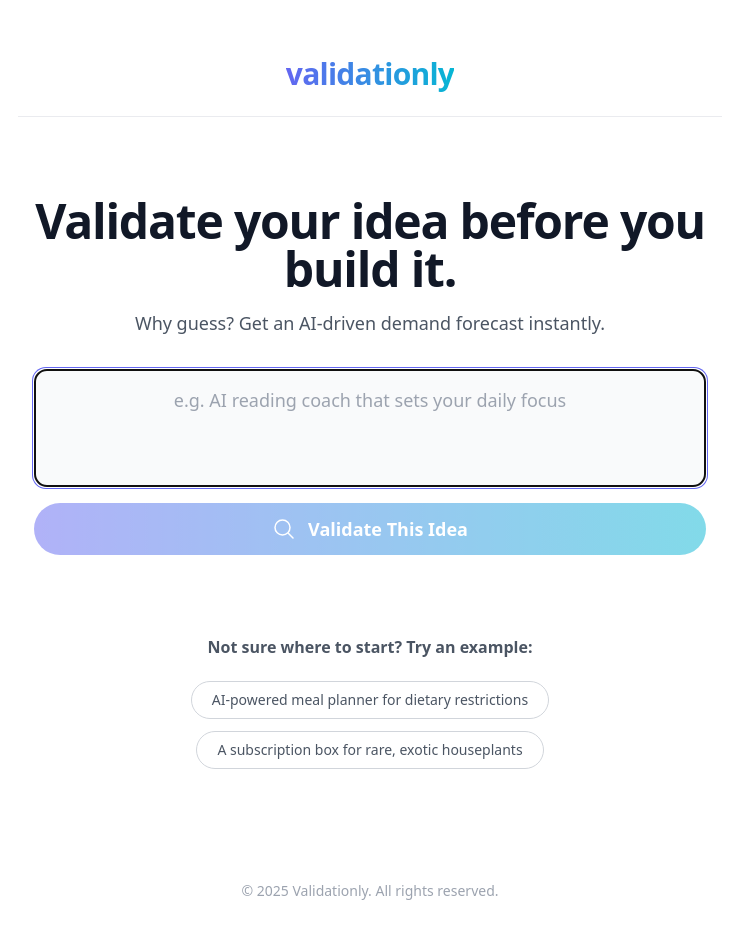
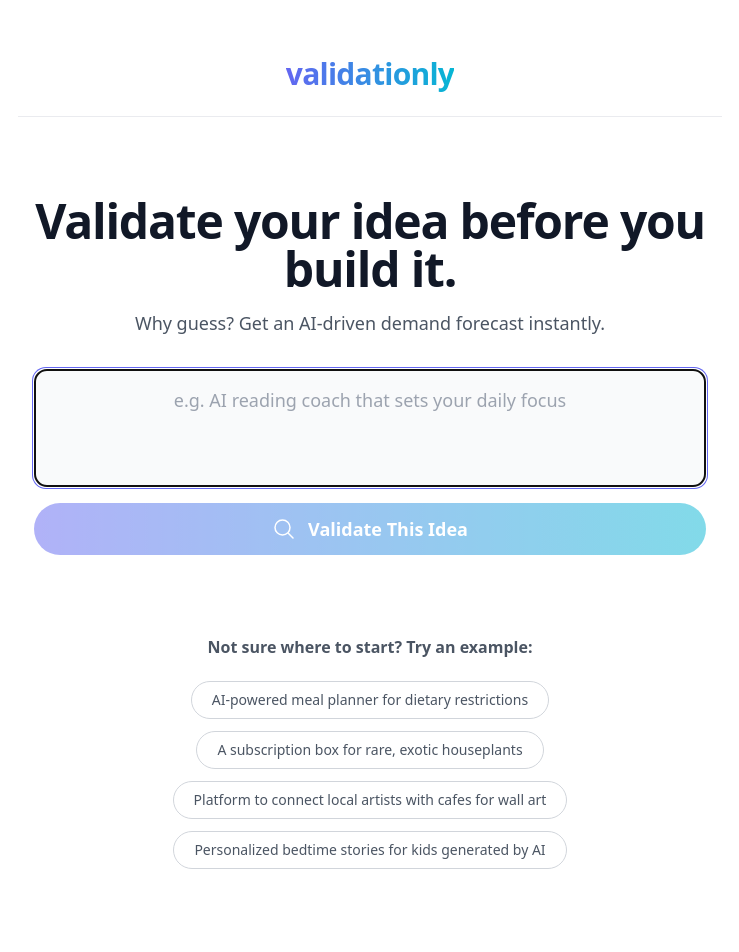
Before and after one commit to kptbarbarossa/validationly, a React (Vite) app: page / in a window 1280 px wide. Shown: the top 952 px of the page, without its empty margins (270-1009 px from the left). Built offline with nearby package versions, Linux system fonts and the light colour scheme; the HTML template or start-up script is replaced by a standard one.

Commit message:
Clean up: Remove debug alert and restore sample ideas

```diff
--- a/src/pages/HomePage.tsx
+++ b/src/pages/HomePage.tsx
@@ -8,6 +8,8 @@ import LoadingSpinner from '../components/LoadingSpinner';
 const sampleIdeas = [
     "AI-powered meal planner for dietary restrictions",
     "A subscription box for rare, exotic houseplants",
+    "Platform to connect local artists with cafes for wall art",
+    "Personalized bedtime stories for kids generated by AI"
 ];
 
 const MagnifyingGlassIcon = () => (
@@ -55,7 +57,6 @@ const HomePage: React.FC = () => {
 
     const handleSubmit = (e: React.FormEvent) => {
         e.preventDefault();
-        alert('Button clicked! Idea: ' + idea);
         triggerValidation();
     };
 
```
